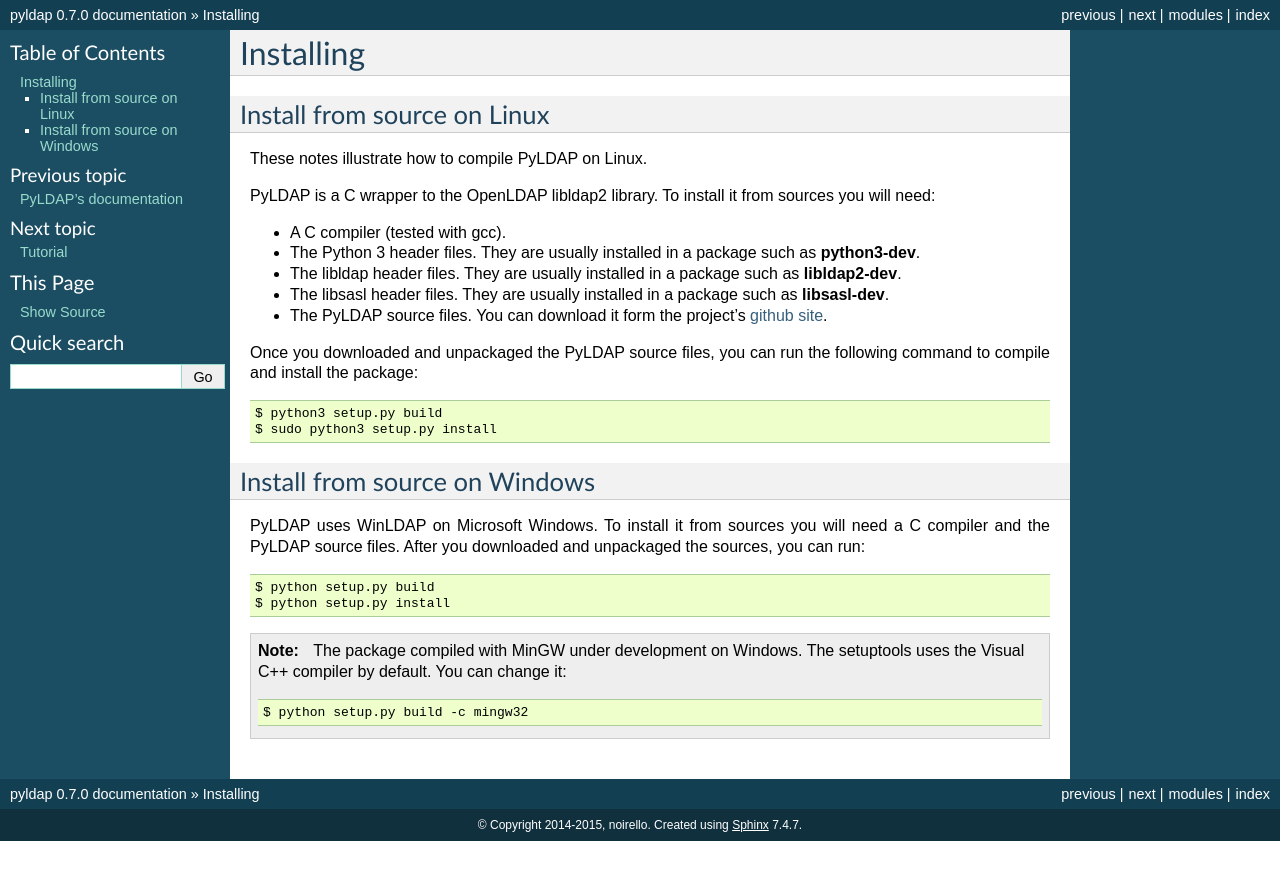
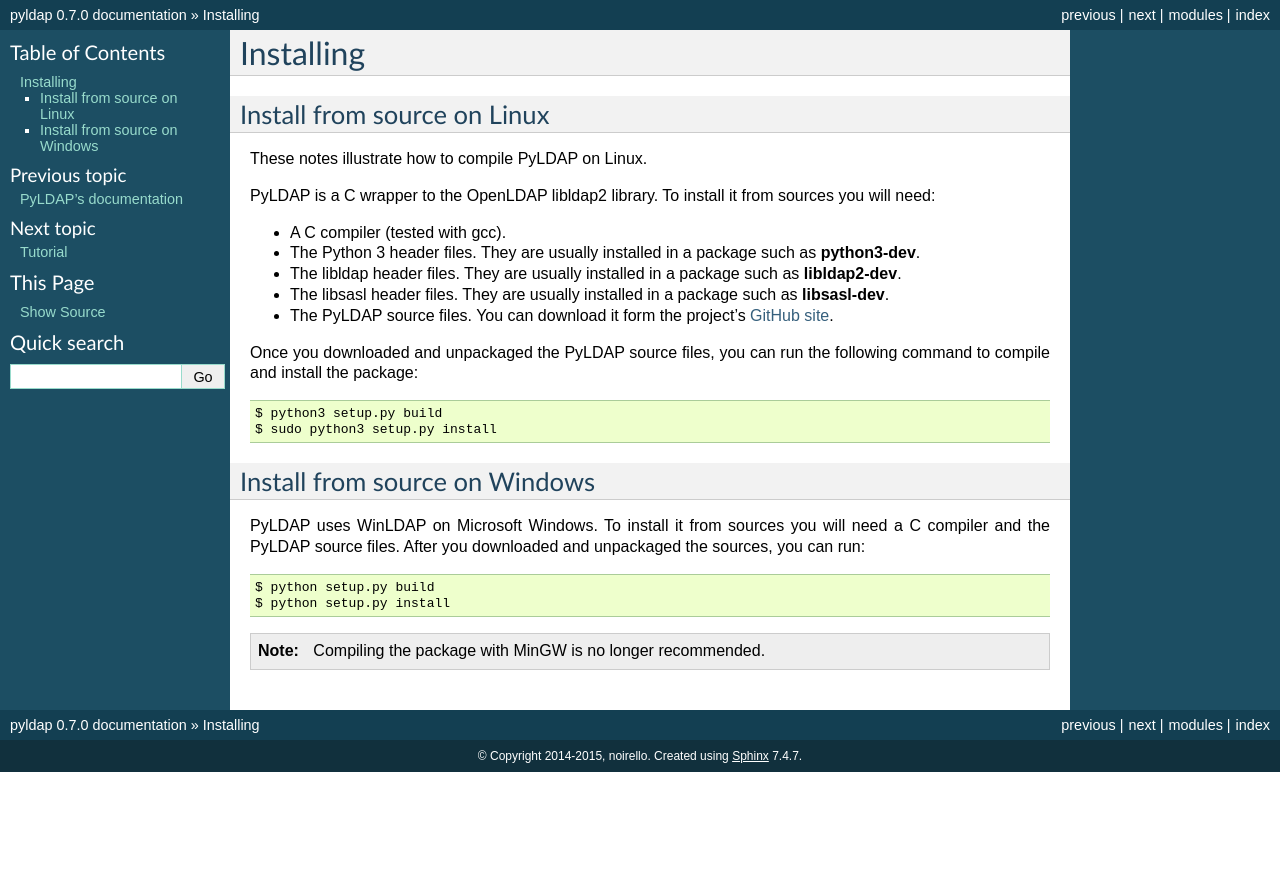
Before and after one commit to noirello/bonsai, a Sphinx documentation site: the page built from docs/install.rst, in a window 1280 px wide. Shown: the top 880 px of the page. Built offline with Sphinx 7.4.7, drawn with Linux system fonts in a browser that asks for light colours.

```diff
--- a/docs/index.rst
+++ b/docs/index.rst
@@ -38,7 +38,7 @@ Contribution
 ------------
 
 Any contributions are welcome. If you would like to help in development
-fork or report issue on the project's `github site`_.
+fork or report issue on the project's `GitHub site`_.
 You can also help in improving the documentation. My English is far from perfect, so if you find
 any grammatically incorrect sentence, please report to me (with suggestion).
 
--- a/docs/install.rst
+++ b/docs/install.rst
@@ -22,7 +22,7 @@ from sources you will need:
 - The libsasl header files. They are usually installed in a package such as
   **libsasl-dev**.
 
-- The PyLDAP source files. You can download it form the project's `github site`_.
+- The PyLDAP source files. You can download it form the project's `GitHub site`_.
 
 .. _github site: https://github.com/Noirello/PyLDAP
 
@@ -43,7 +43,4 @@ unpackaged the sources, you can run::
     $ python setup.py install
 
 .. note::
-   The package compiled with MinGW under development on Windows. The setuptools
-   uses the Visual C++ compiler by default. You can change it::
-
-       $ python setup.py build -c mingw32
+   Compiling the package with MinGW is no longer recommended.
```
Also changed, not shown: docs/api.rst (+8 -1 lines), docs/tutorial.rst (+4 -4 lines), 1 other file.
